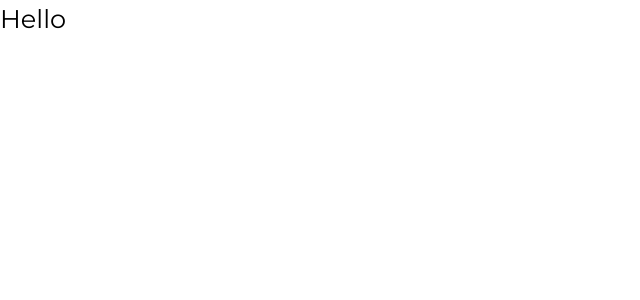
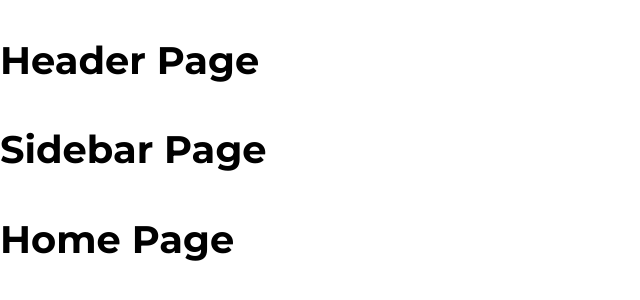
Before and after one commit to quanqhuy188/tiktok-ui, a React (Create React App) app: page / in a window 1280 px wide. Shown: the top 300 px of the page, without its empty margins (0-640 px from the left). Built offline with nearby package versions, Linux system fonts and the light colour scheme.

Commit message:
config router and layout

```diff
--- a/package.json
+++ b/package.json
@@ -9,6 +9,7 @@
     "normalize.css": "^8.0.1",
     "react": "^18.2.0",
     "react-dom": "^18.2.0",
+    "react-router-dom": "^6.3.0",
     "react-scripts": "5.0.1",
     "web-vitals": "^2.1.4"
   },
--- a/src/App.js
+++ b/src/App.js
@@ -1,5 +1,36 @@
+import { BrowserRouter as Router, Routes, Route } from 'react-router-dom';
+import { publicRoutes } from '~/routes';
+import { DefaultLayout } from '~/components/Layout/';
+import { Fragment } from 'react';
 function App() {
-  return <div className="App">Hello</div>;
+  return (
+    <Router>
+      <div className="App">
+        <Routes>
+          {publicRoutes.map((route, index) => {
+            let Layout = DefaultLayout;
+            if (route.layout) {
+              Layout = route.layout;
+            } else if (route.layout === null) {
+              Layout = Fragment;
+            }
+            const Page = route.component;
+            return (
+              <Route
+                key={index}
+                path={route.path}
+                element={
+                  <Layout>
+                    <Page />
+                  </Layout>
+                }
+              />
+            );
+          })}
+        </Routes>
+      </div>
+    </Router>
+  );
 }
 
 export default App;
--- /dev/null
+++ b/src/components/Layout/DefaultLayout/SideBar/index.js
@@ -0,0 +1,5 @@
+function Sidebar() {
+  return <h2> Sidebar Page</h2>;
+}
+
+export default Sidebar;
--- /dev/null
+++ b/src/components/Layout/DefaultLayout/index.js
@@ -0,0 +1,16 @@
+import Header from '~/components/Layout/components/Header';
+import Sidebar from './SideBar';
+
+function DefaultLayout({ children }) {
+  return (
+    <div>
+      <Header />
+      <div className="container">
+        <Sidebar />
+        <div className="cotent">{children}</div>
+      </div>
+    </div>
+  );
+}
+
+export default DefaultLayout;
--- /dev/null
+++ b/src/components/Layout/HeaderOnly/index.js
@@ -0,0 +1,14 @@
+import Header from '~/components/Layout/components/Header';
+
+function HeaderOnly({ children }) {
+  return (
+    <div>
+      <Header />
+      <div className="container">
+        <div className="content">{children}</div>
+      </div>
+    </div>
+  );
+}
+
+export default HeaderOnly;
--- /dev/null
+++ b/src/components/Layout/index.js
@@ -0,0 +1,2 @@
+export { default as DefaultLayout } from './DefaultLayout';
+export { default as HeaderOnly } from './HeaderOnly';
--- /dev/null
+++ b/src/pages/Following/index.js
@@ -0,0 +1,5 @@
+function Following() {
+  return <h2> Following Page</h2>;
+}
+
+export default Following;
--- /dev/null
+++ b/src/pages/Home/index.js
@@ -0,0 +1,5 @@
+function Home() {
+  return <h2> Home Page</h2>;
+}
+
+export default Home;
--- /dev/null
+++ b/src/pages/Profile/index.js
@@ -0,0 +1,5 @@
+function Profile() {
+  return <h2> Profile Page</h2>;
+}
+
+export default Profile;
--- /dev/null
+++ b/src/pages/Search/index.js
@@ -0,0 +1,5 @@
+function Search() {
+  return <h2> Search Page</h2>;
+}
+
+export default Search;
--- /dev/null
+++ b/src/pages/Upload/index.js
@@ -0,0 +1,5 @@
+function Upload() {
+  return <h2> Upload Page</h2>;
+}
+
+export default Upload;
--- /dev/null
+++ b/src/routes/index.js
@@ -0,0 +1,18 @@
+import Home from '~/pages/Home';
+import Following from '~/pages/Following';
+import Profile from '~/pages/Profile';
+import Upload from '~/pages/Upload';
+import { HeaderOnly } from '~/components/Layout';
+import Search from '~/pages/Search';
+
+//Public Routes
+const publicRoutes = [
+  { path: '/', component: Home },
+  { path: '/following', component: Following },
+  { path: '/profile', component: Profile },
+  { path: '/upload', component: Upload, layout: HeaderOnly },
+  { path: '/search', component: Search, layout: null },
+];
+//Piravte Routes
+const privateRoutes = [];
+export { publicRoutes, privateRoutes };
```
Also changed, not shown: 1 other file (tests, documents, lock files or other folders).
